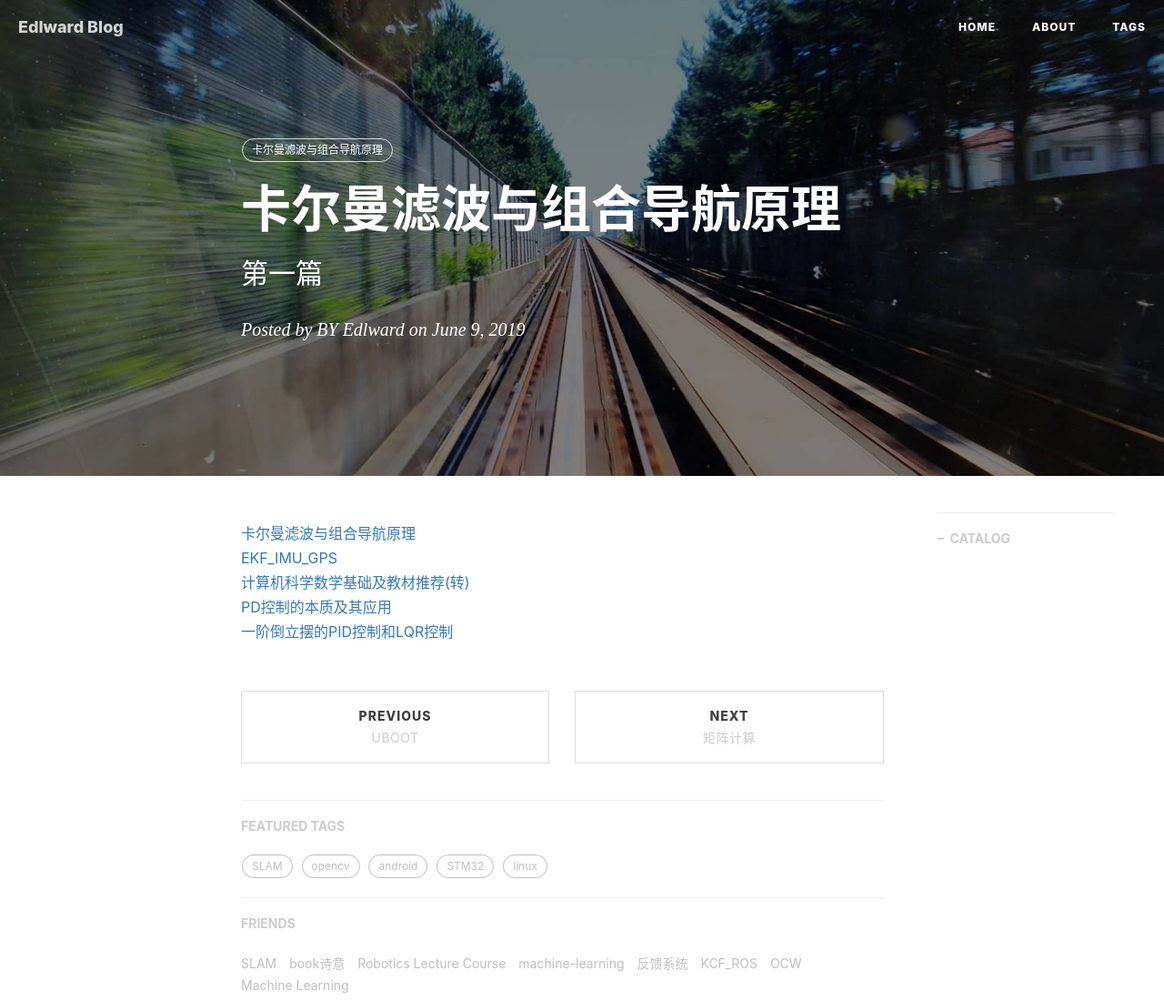
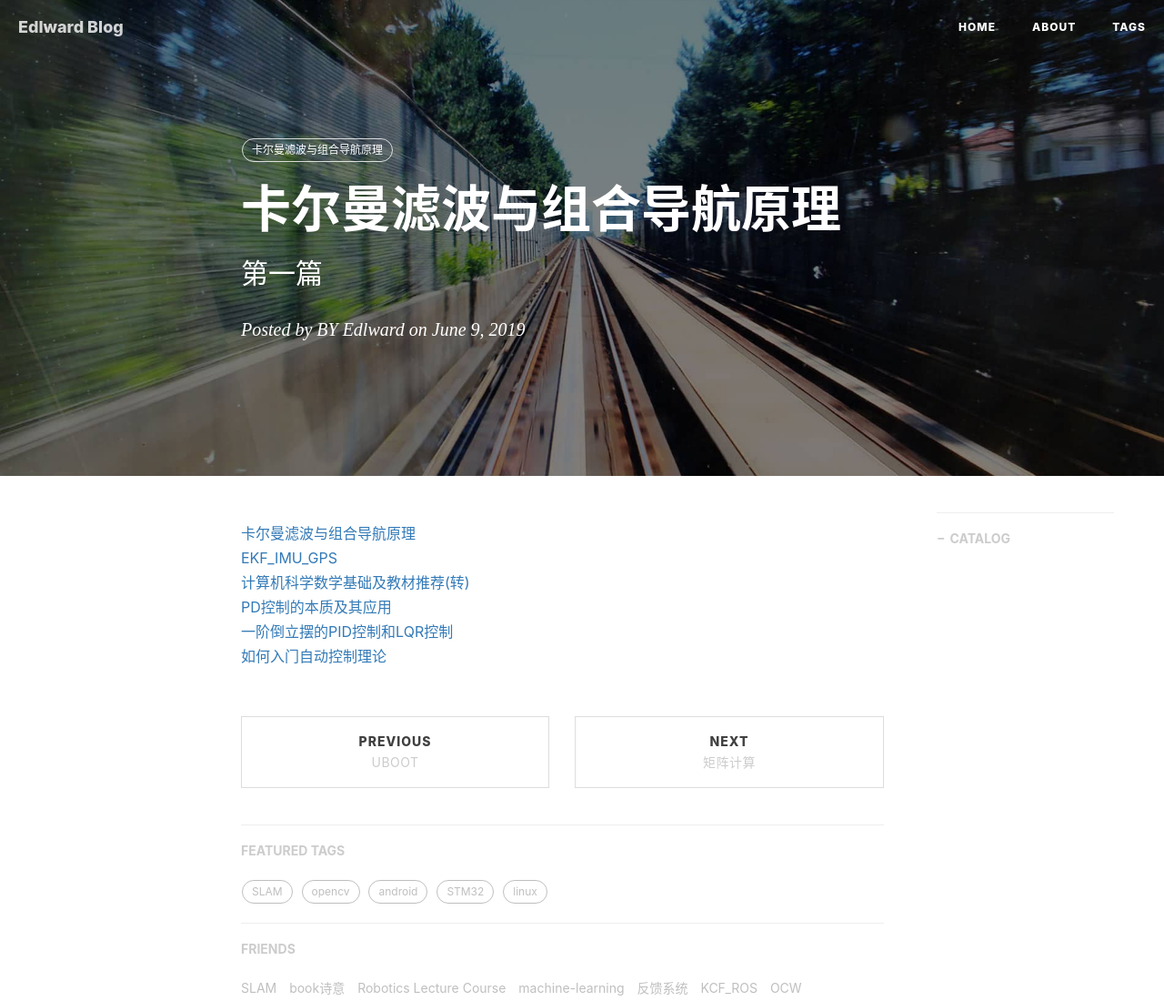
Before and after one commit to gary-robotics/dlward, a Jekyll site: the page built from _posts/2019-06-10-卡尔曼滤波与组合导航原理-2019.markdown, in a window 1280 px wide, cut to the strip 0-1100 px from the top of the page. Shown: the whole strip at 91% size. Built offline with Jekyll 4.4.1, drawn with Linux system fonts in a browser that asks for light colours; nearby versions of some CDN libraries; comment, search, counter and statistics services are not loaded.

Commit message:
Update 2019-06-10-卡尔曼滤波与组合导航原理-2019.markdown

```diff
--- a/_posts/2019-06-10-卡尔曼滤波与组合导航原理-2019.markdown
+++ b/_posts/2019-06-10-卡尔曼滤波与组合导航原理-2019.markdown
@@ -14,3 +14,4 @@ tags:                               #标签
 [计算机科学数学基础及教材推荐(转)](https://blog.csdn.net/baixiaozhe/article/details/8263643)
 [PD控制的本质及其应用](https://zhuanlan.zhihu.com/p/43417085)
 [一阶倒立摆的PID控制和LQR控制](https://zhuanlan.zhihu.com/p/54071212)
+[如何入门自动控制理论](https://zhuanlan.zhihu.com/p/42615269)
```
